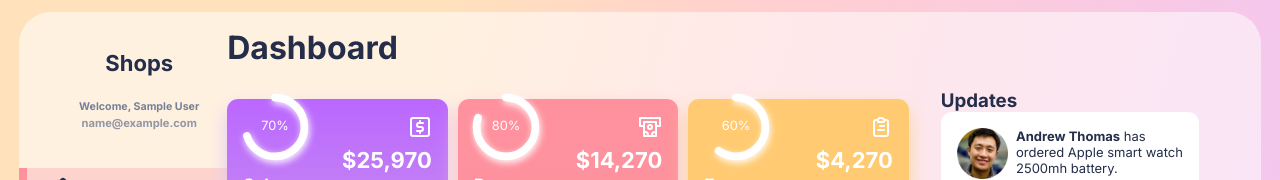
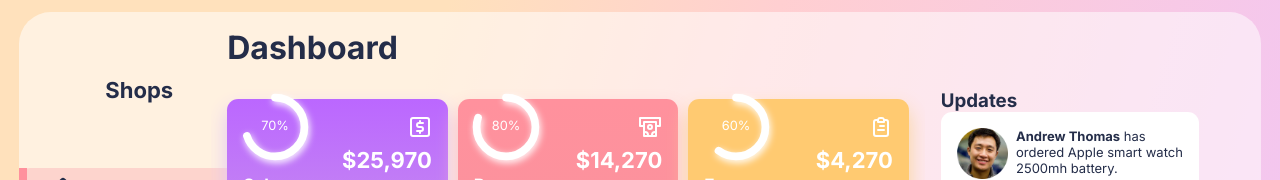
Before and after one commit to jamalihassan0307/React-Admin-Dashboard, a React (Create React App) app: page / in a window 1280 px wide. Shown: the top 180 px of the page. Built offline with nearby package versions, Linux system fonts and the light colour scheme; sample sign-in values are in the browser's storage.

Commit message:
sidebar update

```diff
--- a/src/components/Sidebar.jsx
+++ b/src/components/Sidebar.jsx
@@ -48,12 +48,6 @@ const Sidebar = () => {
       >
         <div className="logo">
           <span>Shops</span>
-          {expanded && userData && (
-            <div className="userInfo">
-              <small>Welcome, {userData.name}</small>
-              <small className="userEmail">{userData.email}</small>
-            </div>
-          )}
         </div>
 
         <div className="menu">
```
